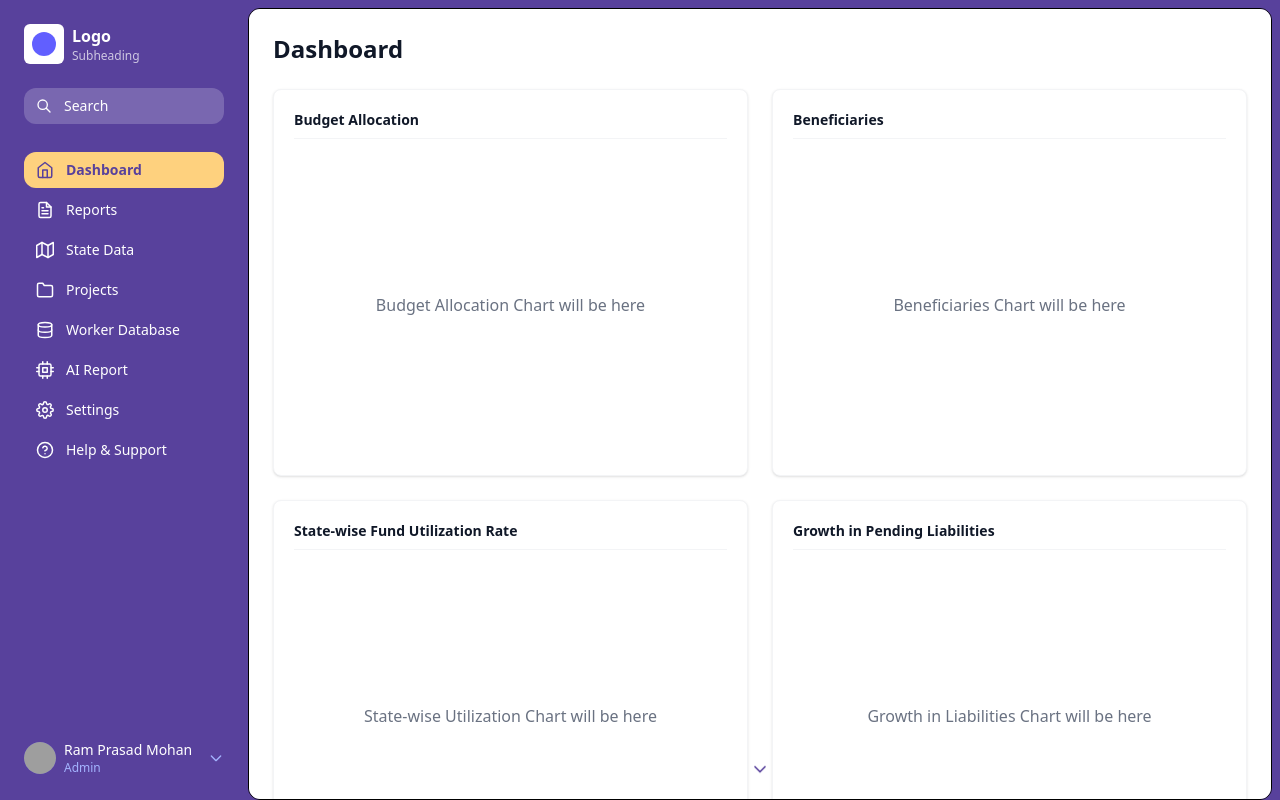
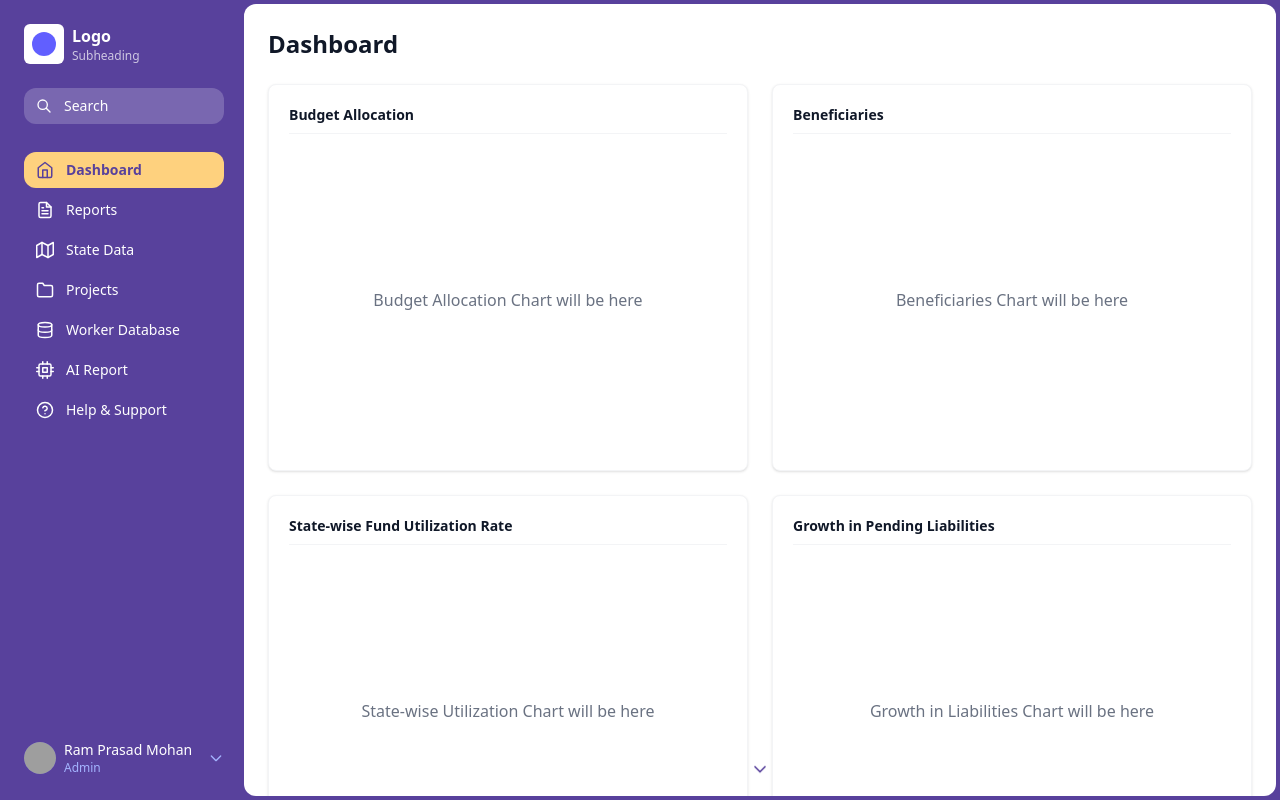
Before and after one commit to abfeb8/data-analysis-dashboard, a Next.js app: page / in a window 1280 px wide. Built offline with nearby package versions, Linux system fonts and the light colour scheme; grey boxes are pictures that could not be loaded.

Commit message:
ui changes

```diff
--- a/app/components/layouts/DashboardContent.tsx
+++ b/app/components/layouts/DashboardContent.tsx
@@ -14,7 +14,7 @@ function DashboardContent({ children, title }: DashboardContentProps) {
 				</h1>
 			</header>
 
-			<div className="grid grid-cols-1 lg:grid-cols-2 gap-6">
+			<div className="grid grid-cols-1 lg:grid-cols-2 gap-6 pb-6">
 				{children}
 			</div>
 		</div>
--- a/app/components/layouts/MainLayout.tsx
+++ b/app/components/layouts/MainLayout.tsx
@@ -11,7 +11,7 @@ function MainLayout({ children }: MainLayoutProps) {
 		<div className="flex h-screen bg-primary border-4 border-solid border-primary">
 			<Sidebar />
 			<div className="flex-1 relative">
-				<main className="h-full overflow-auto bg-white p-6 m-1 border rounded-xl scrollbar-hide">
+				<main className="h-full overflow-auto bg-white p-6 rounded-xl scrollbar-hide">
 					{children}
 				</main>
 				<ScrollIndicator />
--- a/app/components/layouts/Sidebar.tsx
+++ b/app/components/layouts/Sidebar.tsx
@@ -36,7 +36,6 @@ function Sidebar() {
 					icon={<FiHome size={18} />}
 					label="Dashboard"
 					href="/"
-					active
 				/>
 				<NavItem
 					icon={<FiFileText size={18} />}
@@ -64,11 +63,6 @@ function Sidebar() {
 					href="/ai-report"
 				/>
 				<NavItem
-					icon={<FiSettings size={18} />}
-					label="Settings"
-					href="/settings"
-				/>
-				<NavItem
 					icon={<FiHelpCircle size={18} />}
 					label="Help & Support"
 					href="/support"
```
